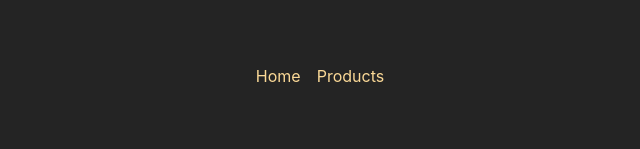
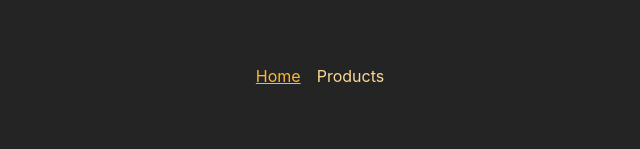
Before and after one commit to aadil42/react-router, a React (Create React App) app: page / in a window 1280 px wide. Shown: the top 149 px of the page, without its empty margins (320-960 px from the left). Built offline with nearby package versions, Linux system fonts and the light colour scheme.

Commit message:
added link active classes withe help of NavLink  component

```diff
--- a/src/components/Navigation.js
+++ b/src/components/Navigation.js
@@ -1,4 +1,4 @@
-import { Link } from 'react-router-dom';
+import { NavLink } from 'react-router-dom';
 import classes from './Navigation.module.css';
 
 const Navigation = () => {
@@ -6,8 +6,21 @@ const Navigation = () => {
         <header className={classes.header}>
             <nav>
                 <ul className={classes.list}>
-                    <li><Link to="/">Home</Link></li>
-                    <li><Link to="products">Products</Link></li>
+                    <li>
+                    <NavLink
+                    to="/"
+                    className={({isActive}) => {
+                        return isActive ? classes.active : undefined
+                    }} >Home</NavLink>
+                    </li>
+                    <li>
+                    <NavLink
+                    to="products"
+                    className={({isActive}) => {
+                       return isActive ? classes.active : undefined
+                    }}
+                     >Products</NavLink>
+                     </li>
                 </ul>
             </nav>
         </header>
```
